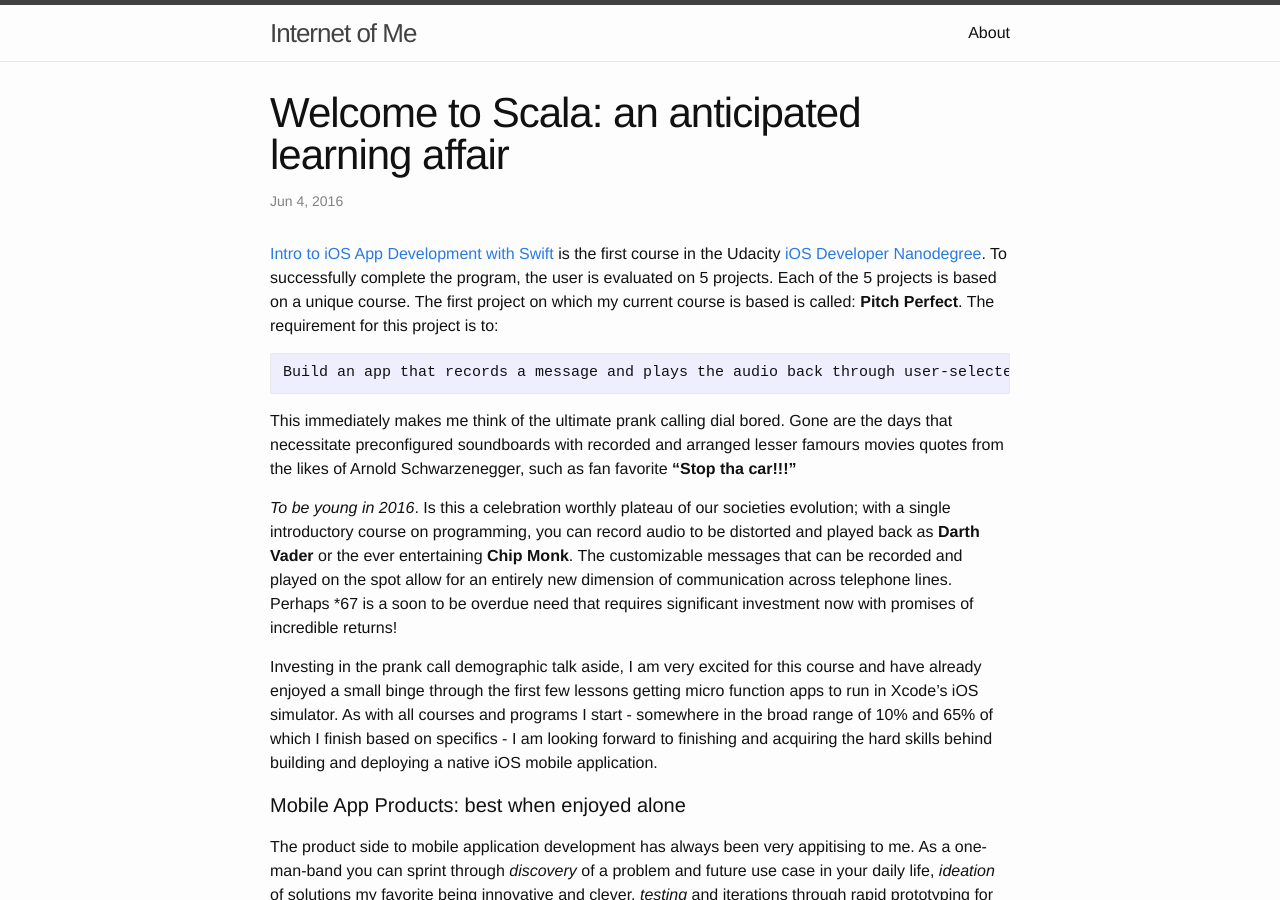
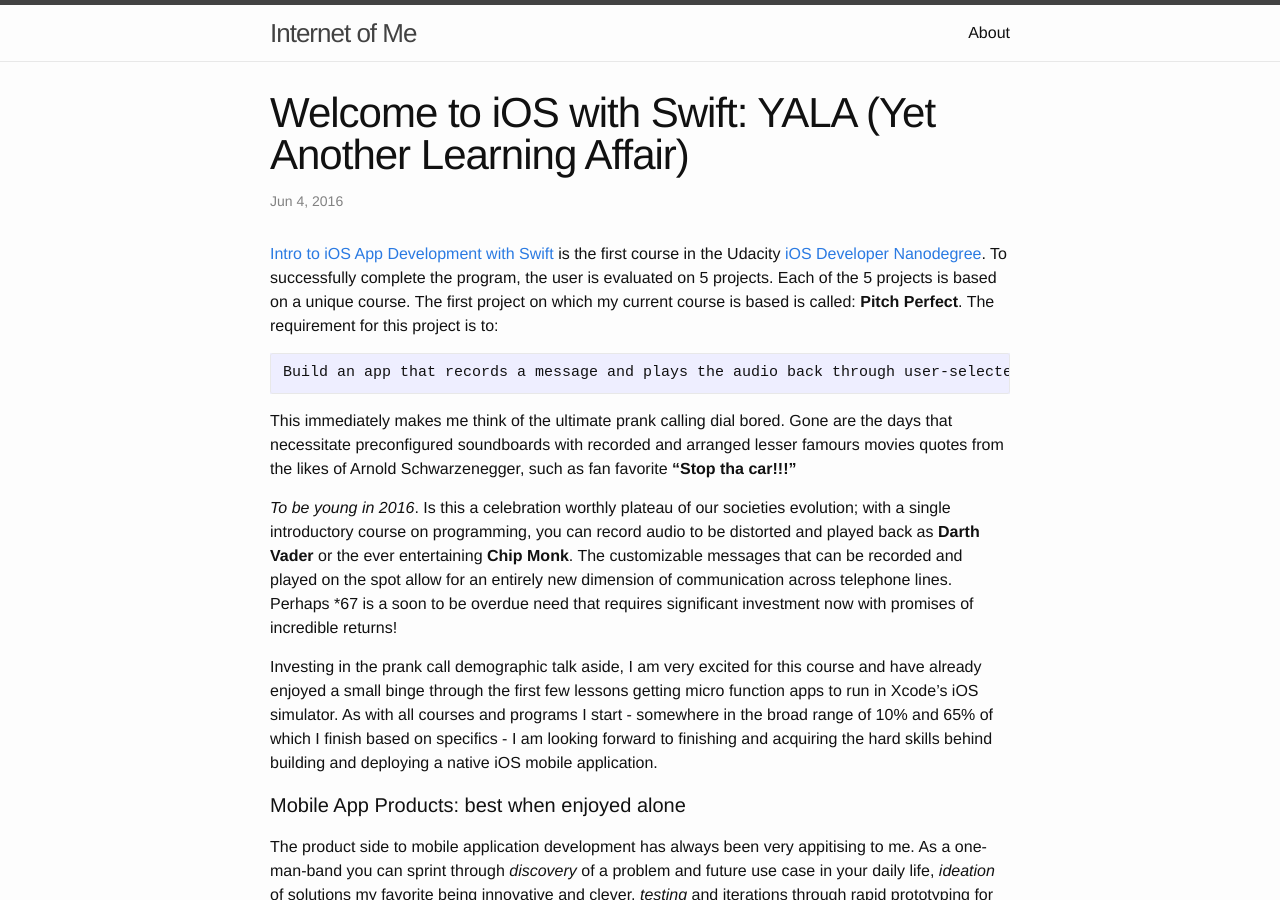
Before and after one commit to irJERAD/irJERAD.github.io, a Jekyll site: the page built from _posts/2016-06-04-Intro-to-iOS-with-Swift.md, in a window 1280 px wide and 900 px high. Built offline with Jekyll 4.4.1, drawn with Linux system fonts in a browser that asks for light colours.

Commit message:
Fixed name of Learing iOS with Swift from a copy of the Scala title to a joke on the Scala title

```diff
--- a/_posts/2016-06-04-Intro-to-iOS-with-Swift.md
+++ b/_posts/2016-06-04-Intro-to-iOS-with-Swift.md
@@ -1,6 +1,6 @@
 ---
 layout: post
-title:  "Welcome to Scala: an anticipated learning affair"
+title:  "Welcome to iOS with Swift: YALA (Yet Another Learning Affair)"
 date:   2016-06-04 02:15:00 -0400
 categories: Learn, iOS, App, Application, Development
 
```
